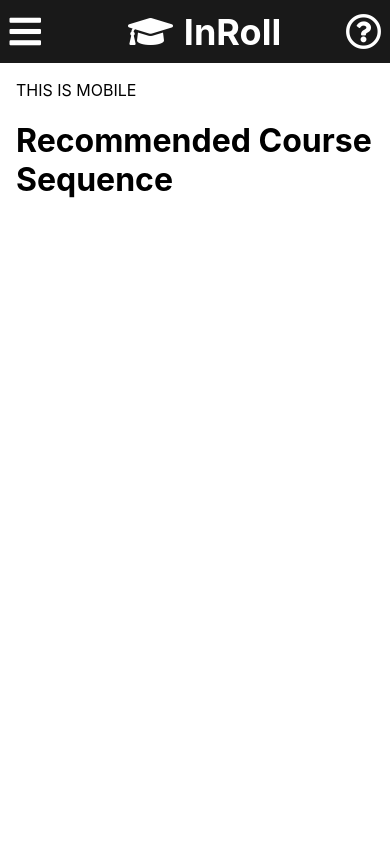
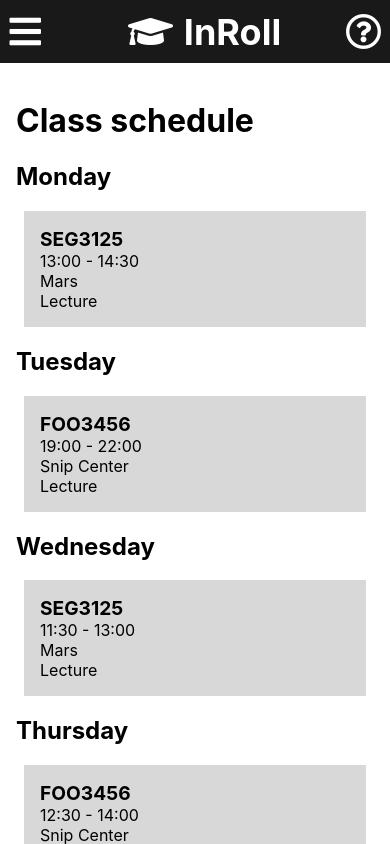
Before and after one commit to Projudah/Inroll, a React (Create React App) app: page / in a window 390 px wide. Built offline with nearby package versions, Linux system fonts and the light colour scheme.

Commit message:
Create mobile view of schedule

```diff
--- a/src/components/ScheduleView/ScheduleView.js
+++ b/src/components/ScheduleView/ScheduleView.js
@@ -193,6 +193,34 @@ class ScheduleView extends Component {
         {rows}
       </table>
     )
+  }
+
+  generateDaySchedule = (day) =>{
+    var classList = []
+    for(var i=0; i < this.classes.length; i++){
+      if(this.classes[i].Day == day){
+        classList.push(this.classes[i])
+      }
+    }
+
+    if (classList.length != 0){
+      classList.sort(function(a,b){
+        return a.Time - b.Time
+      })
+
+      var html = classList.map((field, index) => (
+        <div className="class" onClick={this.props.toggleSearchClassModal}>
+          <div className="class-title">{field.Name}</div>
+          <div className="time">{this.times[field.Time]} - {this.times[field.Time + field.Length]}</div>
+          <div className="location">{field.Location}</div>
+          <div className="type">{field.Section}</div>
+        </div>
+      ))
+
+      return html
+    }else{
+      return <div className="class">No classes</div>
+    }
   }
 
   render() {
@@ -406,7 +434,21 @@ class ScheduleView extends Component {
         <div className="schedule-container">
           <div className="schedule-web">{this.generateTable()}</div>
           <div className="schedule-mobile">
-            THIS IS MOBILE
+            <h1>Class schedule</h1>
+            <h2>Monday</h2>
+            <div id="monday" className="schedule-block">{this.generateDaySchedule(0)}</div>
+            <h2>Tuesday</h2>
+            <div id="tuesday" className="schedule-block">{this.generateDaySchedule(1)}</div>
+            <h2>Wednesday</h2>
+            <div id="wednesday" className="schedule-block">{this.generateDaySchedule(2)}</div>
+            <h2>Thursday</h2>
+            <div id="thursday" className="schedule-block">{this.generateDaySchedule(3)}</div>
+            <h2>Friday</h2>
+            <div id="friday" className="schedule-block">{this.generateDaySchedule(4)}</div>
+            <h2>Saturday</h2>
+            <div id="saturday" className="schedule-block">{this.generateDaySchedule(5)}</div>
+            <h2>Sunday</h2>
+            <div id="sunday" className="schedule-block">{this.generateDaySchedule(6)}</div>
           </div>
         </div>
         <div className="course-sequence">
--- a/src/components/ScheduleView/ScheduleView.scss
+++ b/src/components/ScheduleView/ScheduleView.scss
@@ -5,6 +5,23 @@ $lightest_grey: #d8d8d8;
 
 .schedule-mobile{
   display: none;
+
+  .schedule-block{
+    .class{
+      background-color: $lightest_grey;
+      padding: 1em;
+      margin: 0.5em;
+
+      .class-title{
+        font-size: 1.2em;
+        font-weight: bold;
+      }
+    }
+
+    .class:hover{
+      background-color: $light_maroon;
+    }
+  }
 }
 
 .schedule-web{
```
